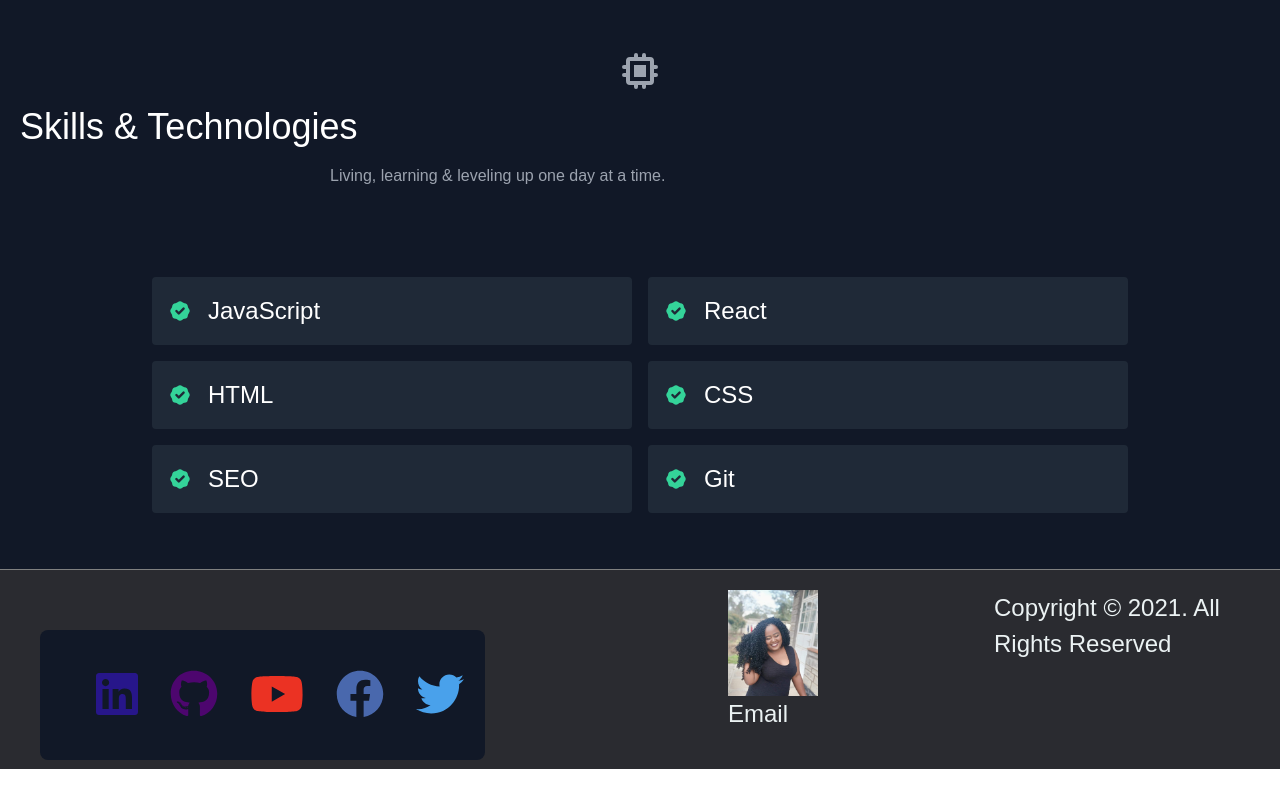
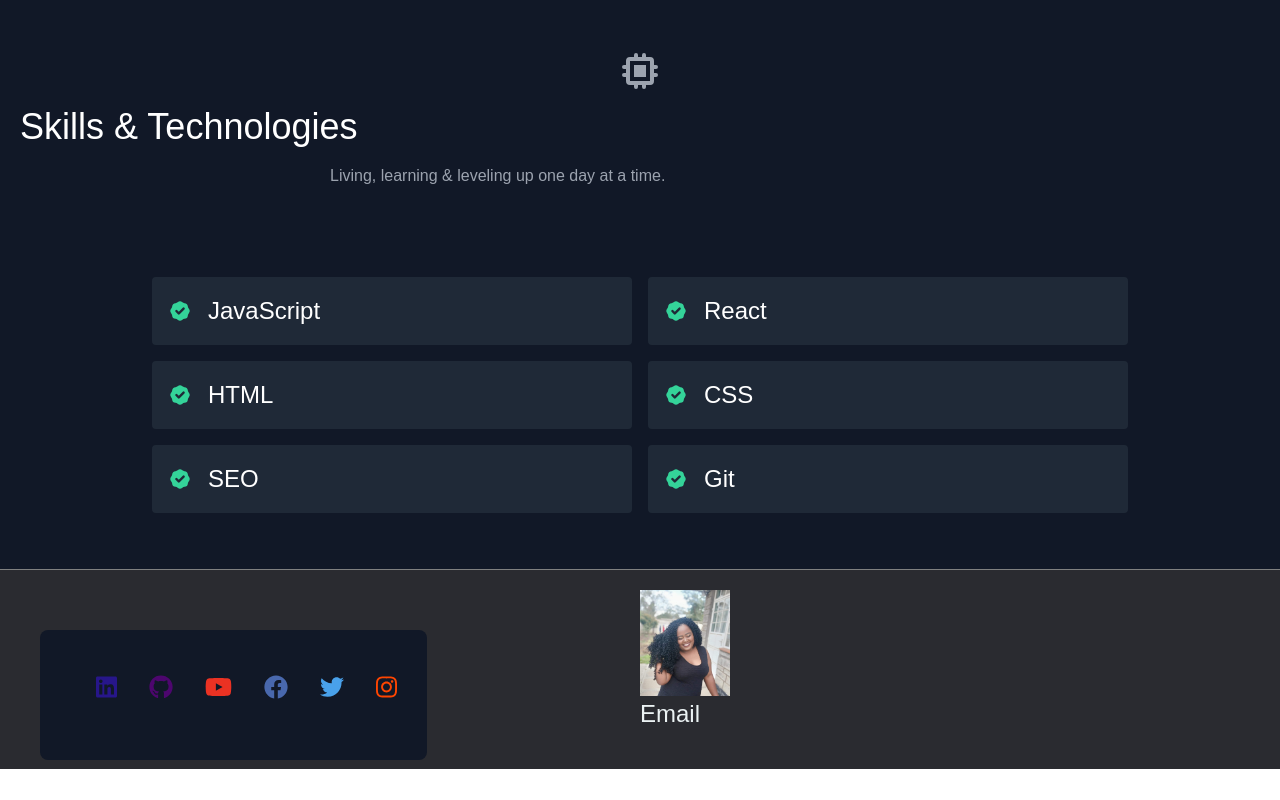
Before and after one commit to Susan56789/portfolio, a React (Create React App) app: page / in a window 1280 px wide. Shown: the part 1043-1843 px from the top of the page. Built offline with nearby package versions, Linux system fonts and the light colour scheme.

Commit message:
made changes to social icons

```diff
--- a/src/components/Footer.js
+++ b/src/components/Footer.js
@@ -22,13 +22,6 @@
         </Col>
     </Row>
 </Container>
-<Container>
-    <Row>
-        <Col>
-        <p> Copyright &copy;  2021.  All Rights Reserved</p>
-        </Col>
-    </Row>
-</Container>
 </footer>
 );
 }
--- a/src/components/socialFollow.js
+++ b/src/components/socialFollow.js
@@ -15,30 +15,30 @@
     <div class="social-container">
       <a href="https://www.linkedin.com/in/susan-macharia-902704174/" target="_blank" rel="noopener noreferrer"
   className="linkedin social">
-  <FontAwesomeIcon icon={faLinkedin} size="2x" />
+  <FontAwesomeIcon icon={faLinkedin} size="1x" />
 </a>
 <a href="https://github.com/Susan56789" target="_blank" rel="noopener noreferrer"
   className="github social">
-  <FontAwesomeIcon icon={faGithub} size="2x" />
+  <FontAwesomeIcon icon={faGithub} size="1x" />
 </a>
       <a href="" target="_blank" rel="noopener noreferrer"
   className="youtube social">
-  <FontAwesomeIcon icon={faYoutube} size="2x" />
+  <FontAwesomeIcon icon={faYoutube} size="1x" />
 </a>
 <a href="https://www.facebook.com/profile.php?id=100070904662307" target="_blank" rel="noopener noreferrer"
   className="facebook social">
-  <FontAwesomeIcon icon={faFacebook} size="2x" />
+  <FontAwesomeIcon icon={faFacebook} size="1x" />
 </a>
 <a href="https://twitter.com/nimoh_sue" target="_blank" rel="noopener noreferrer" className="twitter social">
-  <FontAwesomeIcon icon={faTwitter} size="2x" />
+  <FontAwesomeIcon icon={faTwitter} size="1x" />
 </a>
 <a href="https://www.instagram.com/w.a.i.r.i.m.u.__/" target="_blank" rel="noopener noreferrer"
   className="instagram social">
-  <FontAwesomeIcon icon={faInstagram} size="2x" />
+  <FontAwesomeIcon icon={faInstagram} size="1x" />
 </a>
 <a href="https://wa.me/254796486115" target="_blank" rel="noopener noreferrer"
   className="whatsapp social">
-  <FontAwesomeIcon icon={faWhatsapp} size="2x" />
+  <FontAwesomeIcon icon={faWhatsapp} size="1x" />
 </a>
 </div>
   );
--- a/src/index.css
+++ b/src/index.css
@@ -22,10 +22,8 @@
 .social-container {
   display: flex;
     color:azure;
-    width:30%;
     height:50px;
     bottom: 0;
-    clear:both;
     float:left;
   }
   a.social {
```
